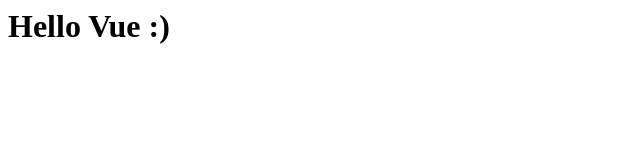
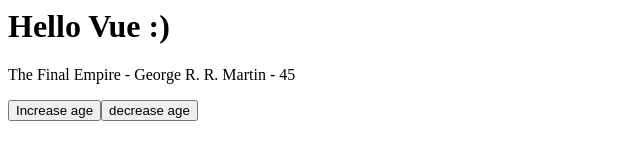
Before and after one commit to lazar360/vuenetninja, a plain HTML site: page index.html in a window 1280 px wide. Shown: the whole page, without its empty margins (0-640 px from the left). Drawn offline with nearby package versions, Linux system fonts and the light colour scheme.

Commit message:
add click event

```diff
--- a/app.js
+++ b/app.js
@@ -1,5 +1,11 @@
 const app = Vue.createApp({
-
+    data() {
+        return {
+           title : 'The Final Empire',
+           author : 'George R. R. Martin',
+           age : 45,
+        }
+    }
 })
 
 app.mount('#app')
--- a/index.html
+++ b/index.html
@@ -10,7 +10,9 @@
     <h1>Hello Vue :)</h1>
 
     <div id="app">
-
+        <p>{{title}} - {{author}} - {{age}}</p>
+        <button v-on:click="age++">Increase age</button>
+        <button v-on:click="age--">decrease age</button>
     </div>
 
 <script src="app.js"></script>
```
